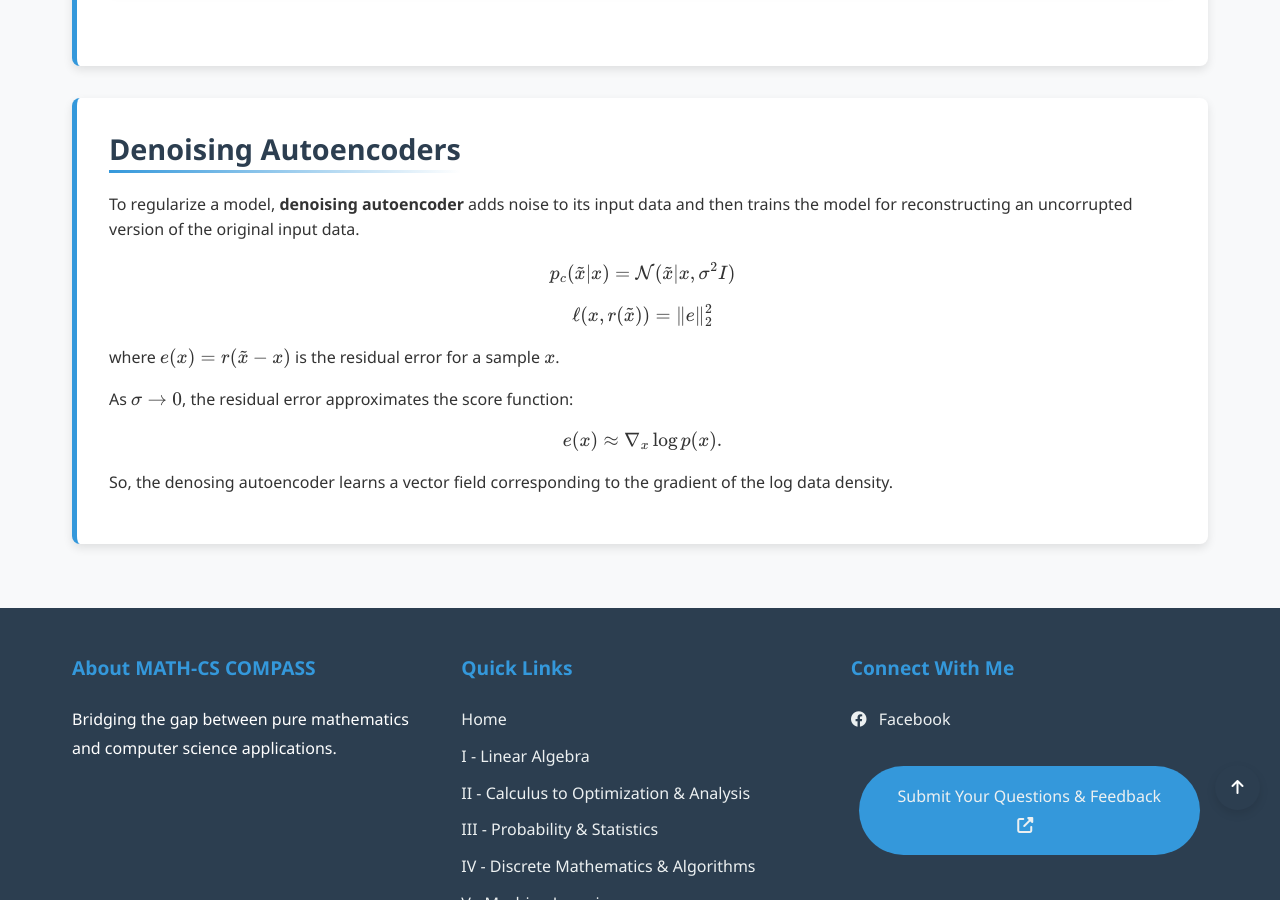
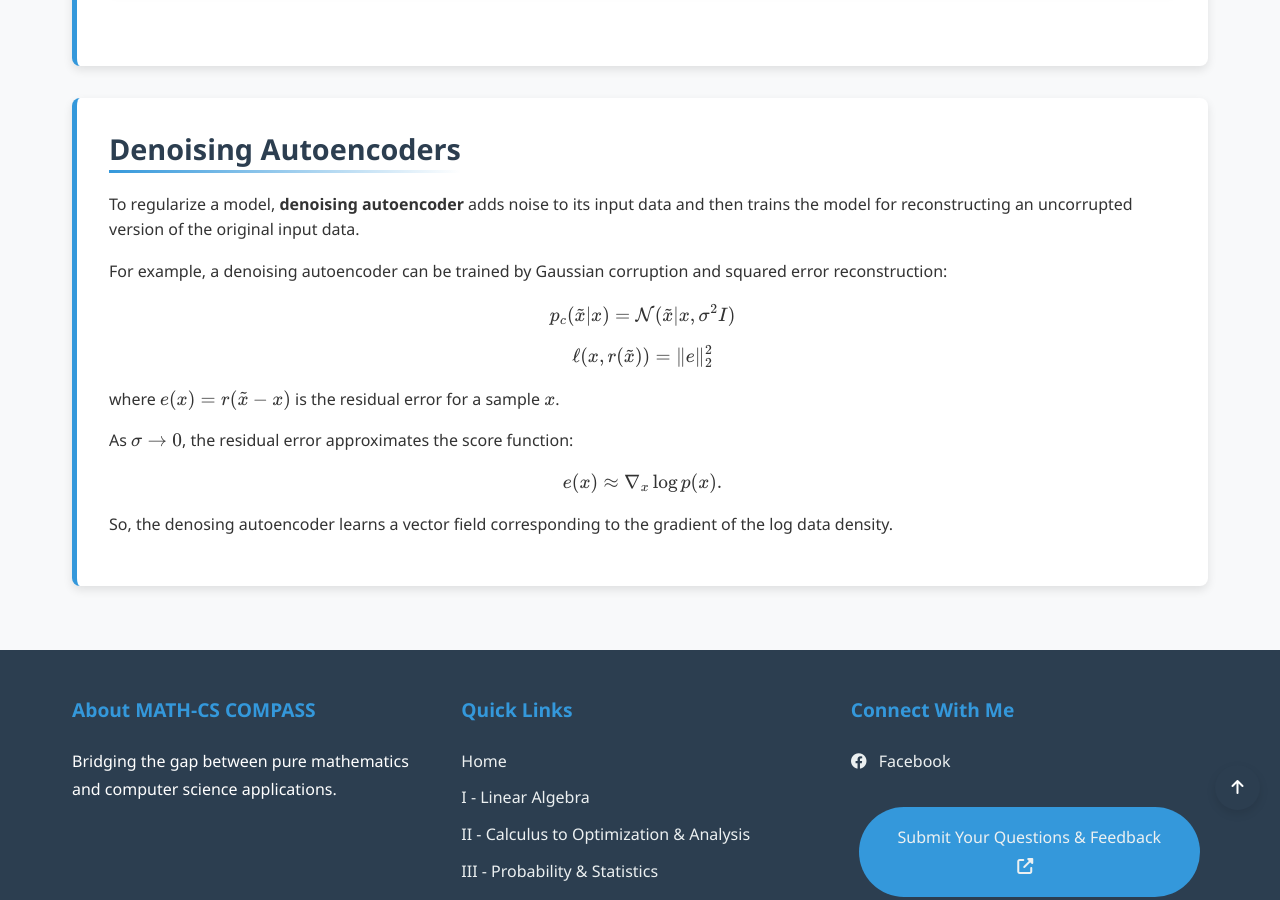
Before and after one commit to Yusukey01/yusukey01.github.io, a Jekyll site: the page built from Mathematics/Machine_learning/pca.html, in a window 1280 px wide and 900 px high, scrolled down 6069 px. Built offline with Jekyll 4.4.1, drawn with Linux system fonts in a browser that asks for light colours.

```diff
--- a/Mathematics/Machine_learning/pca.html
+++ b/Mathematics/Machine_learning/pca.html
@@ -211,6 +211,9 @@ uses_python: false
                 <p>
                     To regularize a model, <strong>denoising autoencoder</strong> adds noise to its input data and
                     then trains the model for reconstructing an uncorrupted version of the original input data.
+                </p>
+                <p>
+                    For example, a denoising autoencoder can be trained by Gaussian corruption and squared error reconstruction:
                      \[
                      p_c (\tilde{x} | x) = \mathcal{N}(\tilde{x} | x, \sigma^2 I)
                      \]
```
